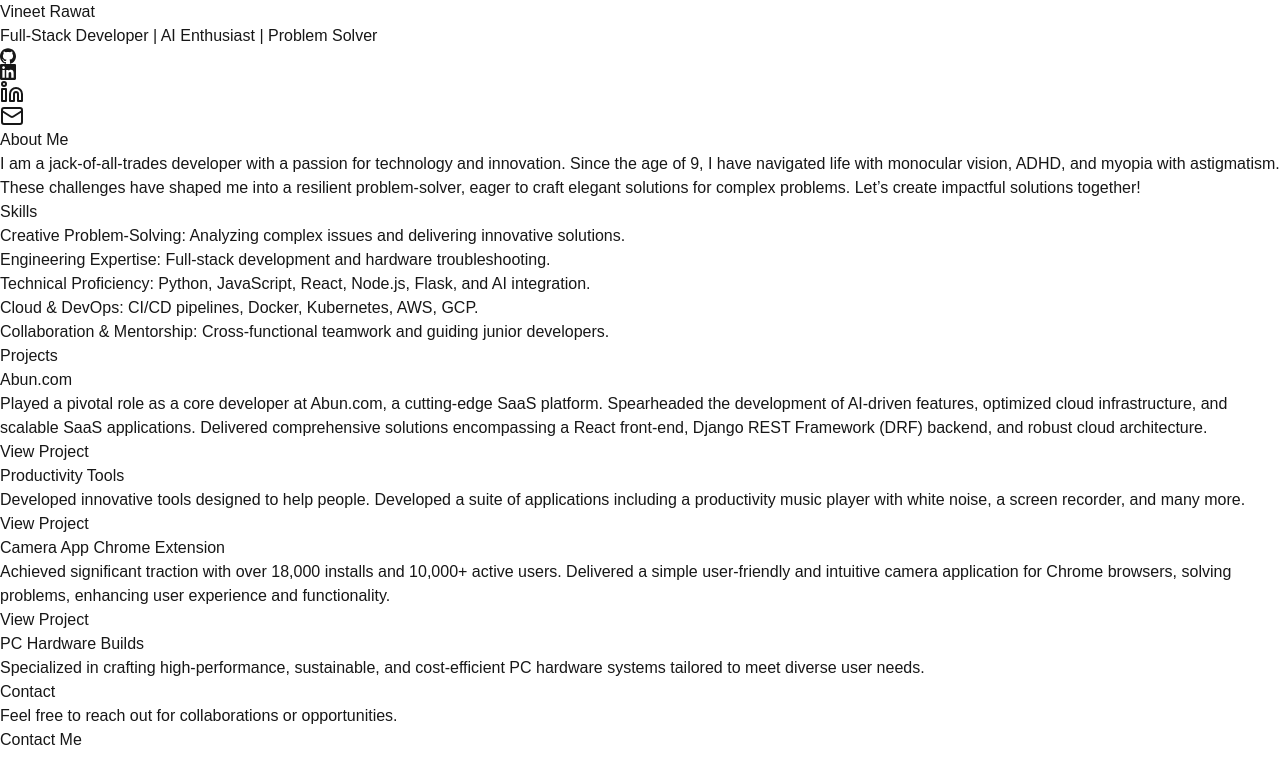
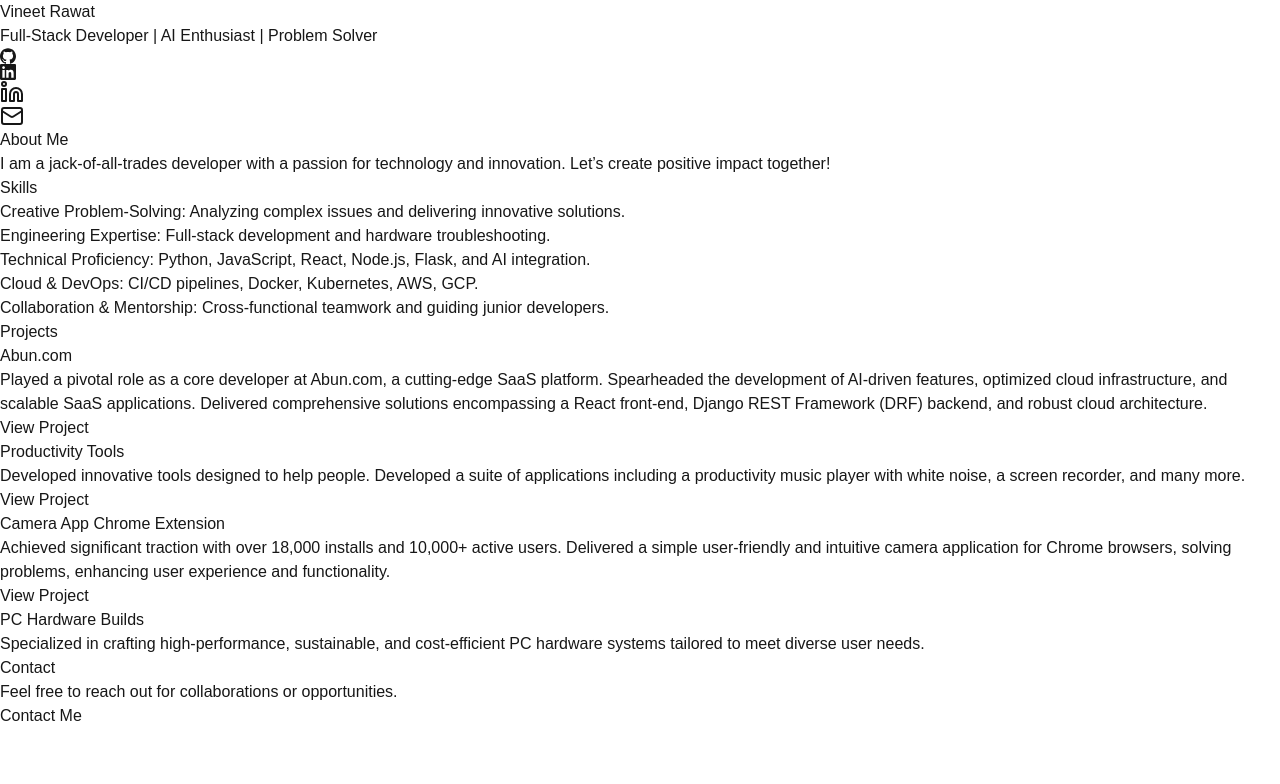
Before and after one commit to vineet-codes256/404-talent-found, a Next.js app: page / in a window 1280 px wide. Shown: the top 784 px of the page. Built offline with nearby package versions, Linux system fonts and the light colour scheme.

Commit message:
Update page.tsx

```diff
--- a/src/app/page.tsx
+++ b/src/app/page.tsx
@@ -65,11 +65,7 @@ export default function Portfolio() {
         <section className="my-10">
           <h2 className="text-3xl font-semibold text-gray-700 mb-6">About Me</h2>
           <p className="text-lg text-gray-600">
-            I am a jack-of-all-trades developer with a passion for technology and
-            innovation. Since the age of 9, I have navigated life with monocular
-            vision, ADHD, and myopia with astigmatism. These challenges have
-            shaped me into a resilient problem-solver, eager to craft elegant
-            solutions for complex problems. Let’s create impactful solutions together!
+            I am a jack-of-all-trades developer with a passion for technology and innovation. Let’s create positive impact together!
           </p>
         </section>
 
```
